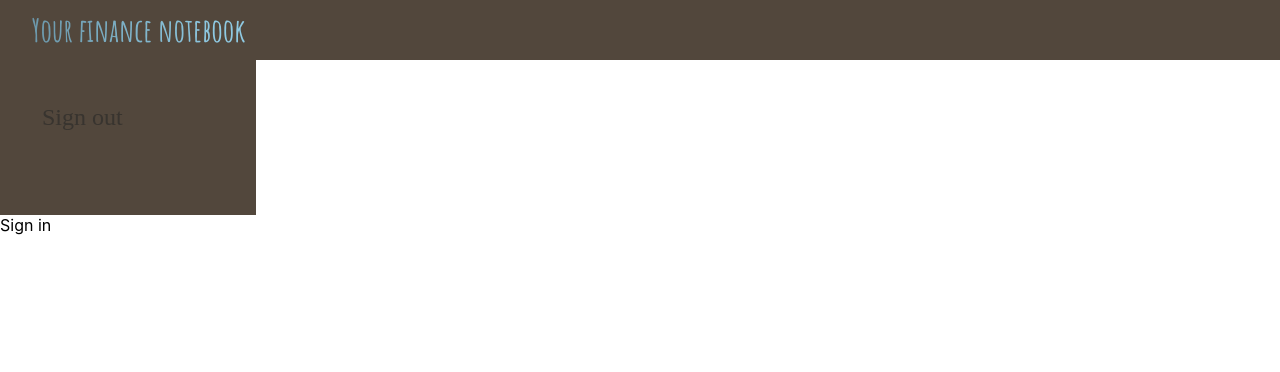
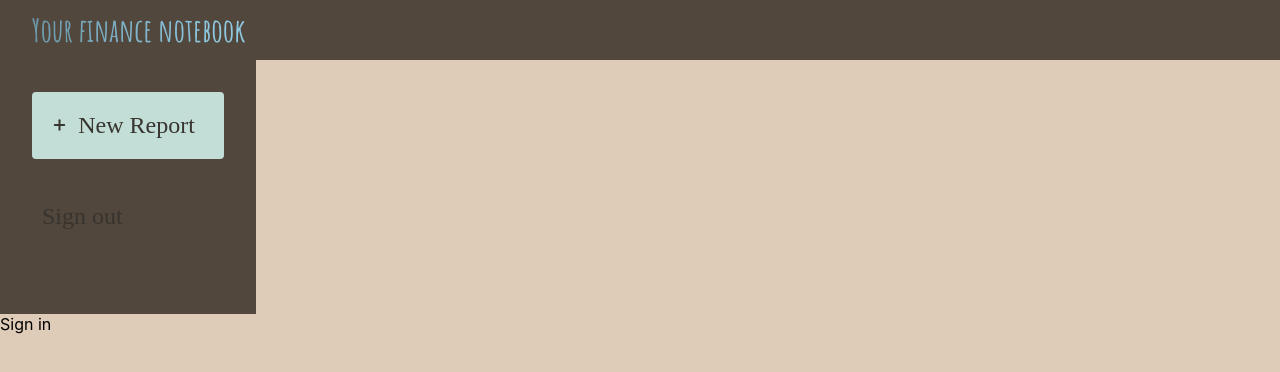
Before and after one commit to gonza944/future-finances-app, a Next.js app: page / in a window 1280 px wide. Shown: the top 372 px of the page. Built offline with nearby package versions, Linux system fonts and the light colour scheme; no server answers; a web font is replaced by a local one.

Commit message:
Add Primary button

```diff
--- /dev/null
+++ b/Assets/plusIcon.tsx
@@ -0,0 +1,34 @@
+import { SVGProps } from "react";
+
+type PlusIconProps = {
+  props?: SVGProps<SVGSVGElement>;
+};
+
+const PlusIconProps: React.FC<PlusIconProps> = (props) => (
+  <svg
+    width="17"
+    height="16"
+    viewBox="0 0 17 16"
+    fill="none"
+    xmlns="http://www.w3.org/2000/svg"
+    {...props}
+    aria-hidden>
+    <title>Plus Icon</title>
+    <path
+      d="M8.5 3.33334V12.6667"
+      stroke="#38342F"
+      stroke-width="2"
+      stroke-linecap="round"
+      stroke-linejoin="round"
+    />
+    <path
+      d="M3.83325 8H13.1666"
+      stroke="#38342F"
+      stroke-width="2"
+      stroke-linecap="round"
+      stroke-linejoin="round"
+    />
+  </svg>
+);
+
+export default PlusIconProps;
--- /dev/null
+++ b/components/button/button.module.scss
@@ -0,0 +1,19 @@
+@import "../../styles/colors.scss";
+
+.primary {
+  background-color: $accent-color;
+  color: $text-dark;
+  display: flex;
+  justify-content: center;
+  align-items: center;
+  padding: 8px 12px;
+  border-radius: 4px;
+  border: none;
+  font-weight: 500;
+}
+
+.plusIcon {
+    width: 24px;
+    height: 24px;
+    font-weight: normal;
+}
--- /dev/null
+++ b/components/button/button.tsx
@@ -0,0 +1,36 @@
+import cx from "classnames";
+import styles from "./button.module.scss";
+
+export enum ButtonType {
+  Primary,
+  Secondary,
+}
+
+export type buttonProps = {
+  copy: string;
+  onCLick: () => void;
+  type?: ButtonType;
+  overridenStyles?: { [key: string]: string };
+  children?: JSX.Element,
+};
+
+const typeToClass = new Map<ButtonType, string>();
+typeToClass.set(ButtonType.Primary, styles.primary);
+typeToClass.set(ButtonType.Secondary, styles.secondary);
+
+const Button: React.FC<buttonProps> = ({
+  copy,
+  type = ButtonType.Primary,
+  overridenStyles,
+  onCLick,
+  children,
+}) => (
+  <button
+    onClick={onCLick}
+    className={cx(typeToClass.get(type), overridenStyles)}>
+    {children}
+    <p>{copy}</p>
+  </button>
+);
+
+export default Button;
--- a/components/logOut/logOut.module.scss
+++ b/components/logOut/logOut.module.scss
@@ -2,7 +2,7 @@
 
 .logOut {
   margin-top: auto;
-  background: $text-light;
+  background-color: $text-light;
   border-radius: 4px;
   color: $text-dark;
   display: flex;
--- a/components/sideMenu/sideMenu.tsx
+++ b/components/sideMenu/sideMenu.tsx
@@ -1,9 +1,14 @@
 import Link from "next/link";
+import PlusIconProps from "../../Assets/plusIcon";
+import Button from "../button/button";
 import styles from "./sideMenu.module.scss";
 
 const SideMenu: React.FC = () => {
   return (
     <div className={styles.mainWrapper}>
+      <Button copy="New Report" onCLick={() => {}}>
+        <PlusIconProps props={{ className: styles.plusIcon }} />
+      </Button>
       <Link className={styles.logOut} href="/api/auth/signout">
         <p>Sign out</p>
       </Link>
--- a/package.json
+++ b/package.json
@@ -12,6 +12,7 @@
     "@types/node": "18.11.15",
     "@types/react": "18.0.26",
     "@types/react-dom": "18.0.9",
+    "classnames": "^2.3.2",
     "eslint": "8.29.0",
     "eslint-config-next": "13.0.6",
     "next": "13.0.6",
--- a/styles/globals.scss
+++ b/styles/globals.scss
@@ -3,6 +3,7 @@
 
 html,
 body {
+  background-color: $background-light;
   padding: 0;
   margin: 0;
   font-family: -apple-system, BlinkMacSystemFont, Segoe UI, Roboto, Oxygen,
```
Also changed, not shown: 1 other file (tests, documents, lock files or other folders).
